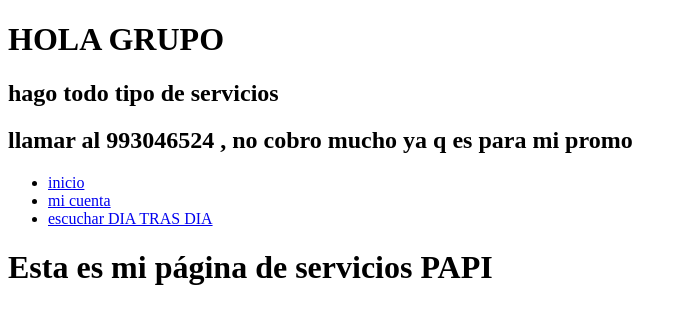
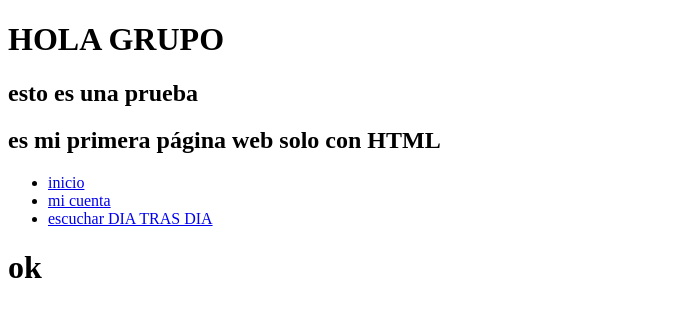
Before and after one commit to Lentrix0w0/NANANA, a plain HTML site: page index.html in a window 1280 px wide. Shown: the whole page, without its empty margins (0-687 px from the left). Drawn offline with Linux system fonts and the light colour scheme.

Commit message:
Update index.html

```diff
--- a/index.html
+++ b/index.html
@@ -9,8 +9,8 @@
 	</head>
   <body>
       <h1>HOLA GRUPO </h1>
-      <h2>hago todo tipo de servicios </h2>
-	  <h2>llamar al 993046524 , no cobro mucho ya q es para mi promo</h2>
+      <h2>esto es una prueba  </h2>
+	  <h2>es mi primera página web solo con HTML</h2>
 
          <header>
          	<nav>
@@ -23,7 +23,7 @@
          </header>
 
          <h1>
-         	Esta es mi página de servicios PAPI
+	    ok
          </h1>
 
 
```
